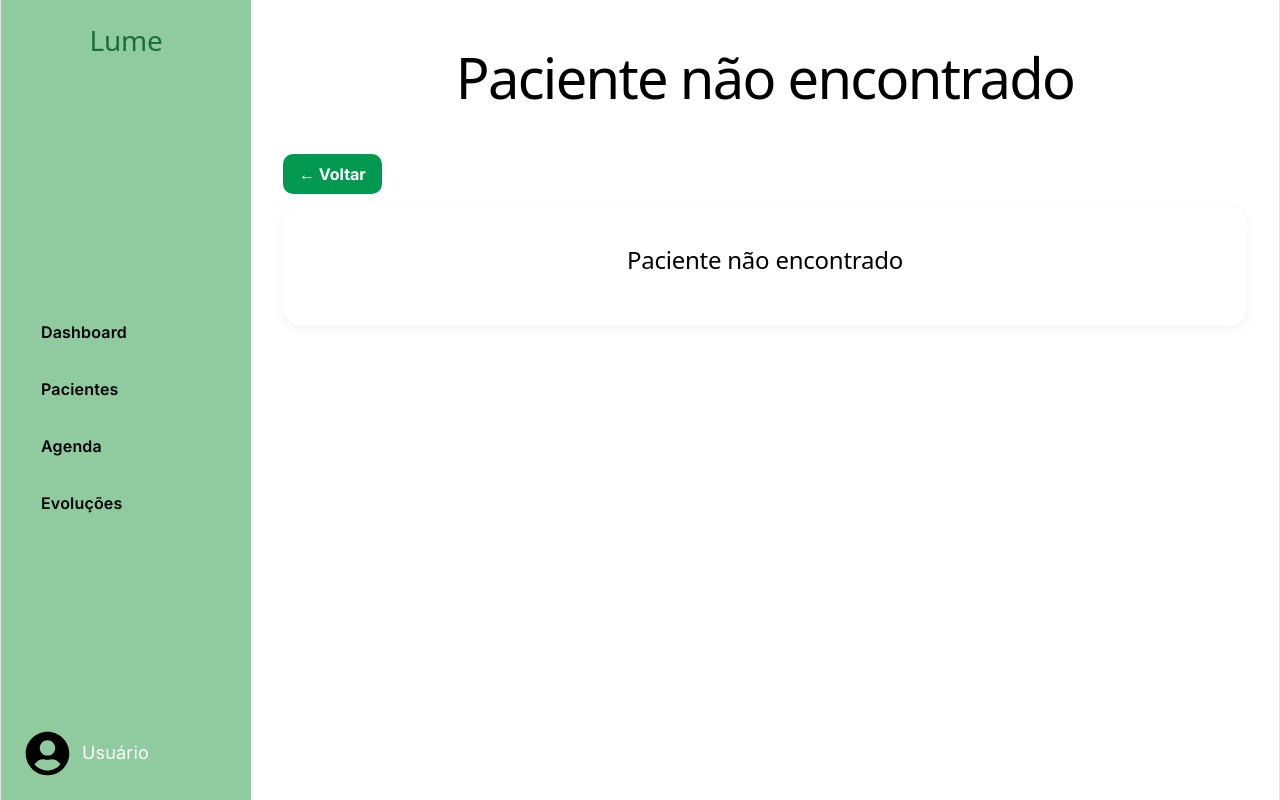
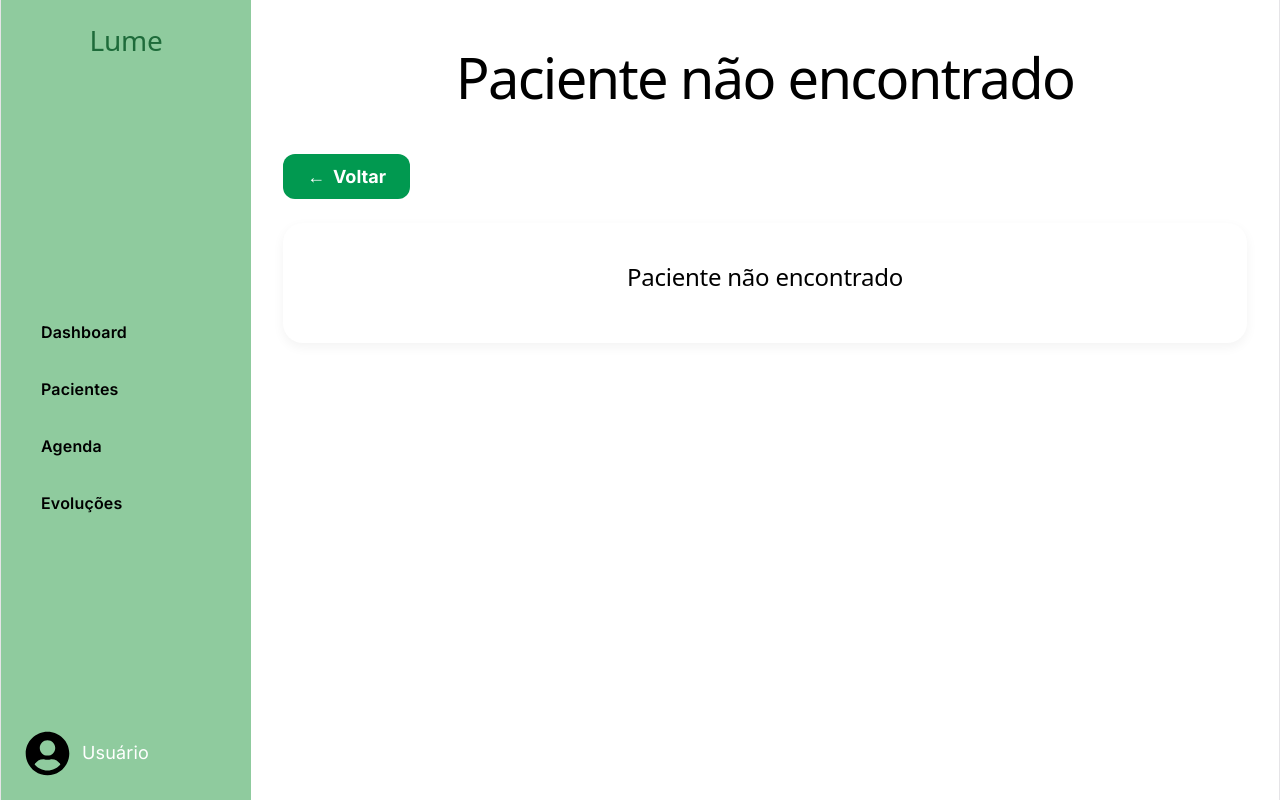
Before and after one commit to GabrielDozza/GerenciamentoDePacientesFrontend, a React (Vite) app in the folder Frontend/: page /patient-details in a window 1280 px wide. Built offline with nearby package versions, Linux system fonts and the light colour scheme.

Commit message:
melhorando o botão de voltar

```diff
--- a/Frontend/src/components/BackButton/index.tsx
+++ b/Frontend/src/components/BackButton/index.tsx
@@ -11,7 +11,8 @@ export function BackButton() {
       className="back-button"
       onClick={() => navigate(-1)}
     >
-      ← Voltar
+      <span>←</span>
+      <span>Voltar</span>
     </button>
   );
 }
--- a/Frontend/src/components/BackButton/styles.css
+++ b/Frontend/src/components/BackButton/styles.css
@@ -1,29 +1,29 @@
 .back-button {
-  height: 40px;
-
-  padding: 0 16px;
-
+  height: 45px;
+  min-width: 120px;
+  padding: 12px 24px;
   border: none;
-
-  border-radius: 10px;
-
+  border-radius: 12px;
   background: rgb(1, 153, 80);
-
   color: white;
-
   cursor: pointer;
-
   font-weight: bold;
-
-  transition: 0.2s;
-
-  text-align: left;
-
+  transition: 0.3s;
+  text-align: center;
   align-self: flex-start;
-
-  width: fit-content;
+  font-size: 1rem;
+  display: flex;
+  align-items: center;
+  gap: 8px;
+  margin-bottom: 24px;
 }
 
 .back-button:hover {
-  opacity: 0.9;
+  background: rgb(0, 120, 60);
+  transform: translateY(-2px);
+  box-shadow: 0 4px 8px rgba(0, 0, 0, 0.2);
 }
+
+.back-button:active {
+  transform: translateY(0);
+}
```
